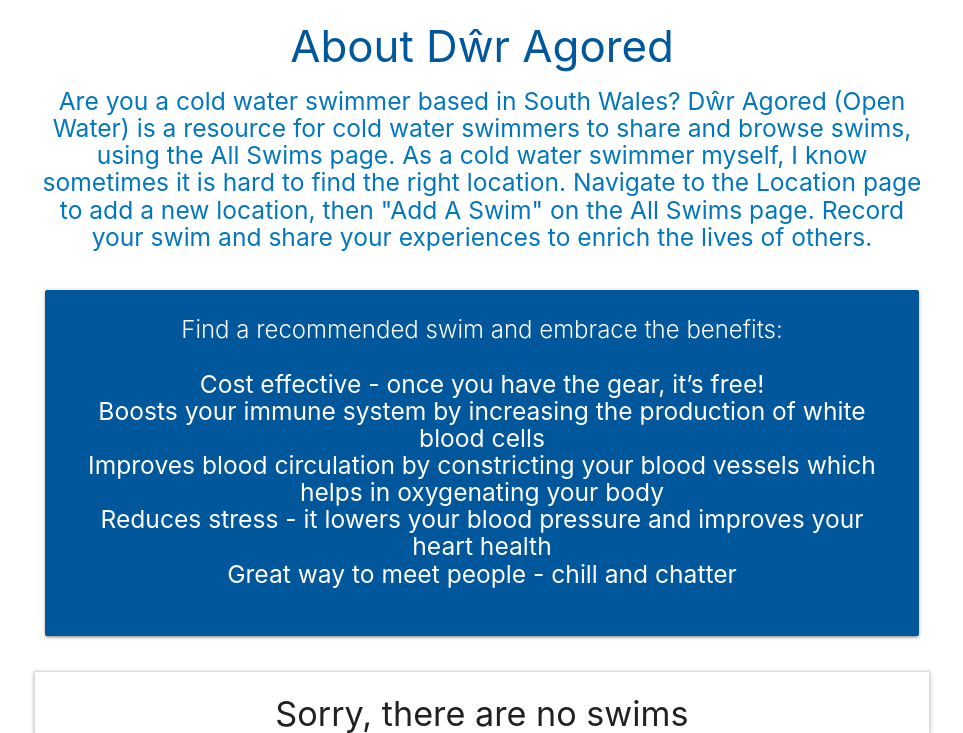
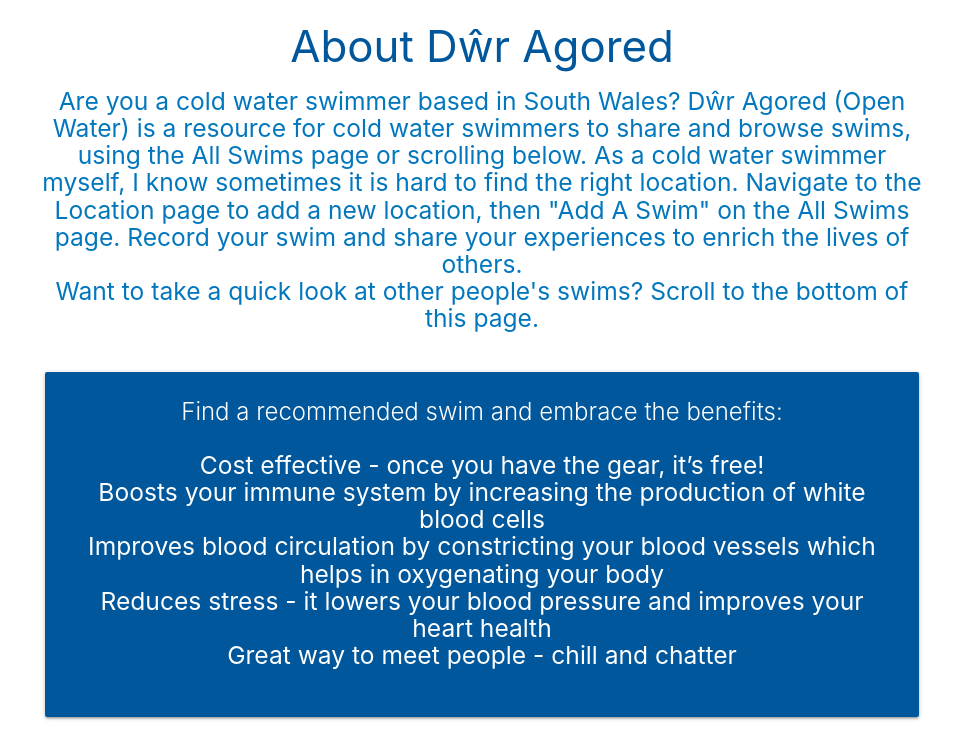
Before and after one commit to mipear/dwragored, a Flask app: page / in a window 1280 px wide. Shown: the part 788-1521 px from the top of the page, without its empty margins (158-1121 px from the left). Run offline with Flask 2, Linux system fonts and the light colour scheme.

Commit message:
Updated intro on homepage and deleted incorrect parts of README

```diff
--- a/dwragored/templates/homepage.html
+++ b/dwragored/templates/homepage.html
@@ -23,12 +23,14 @@
         <h5 class="light-blue-text text-darken-3 center-align">
             Are you a cold water swimmer based in South Wales?
             Dŵr Agored (Open Water)
-            is a resource for cold water swimmers to share and browse swims, using the All Swims page. As a cold
-            water swimmer myself, I know sometimes it is hard to find the right
+            is a resource for cold water swimmers to share and browse swims, using the All Swims page or scrolling below.
+            As a cold water swimmer myself, I know sometimes it is hard to find the right
             location.
 
             Navigate to the Location page to add a new location, then "Add A Swim" on the All Swims page.
             Record your swim and share your experiences to enrich the lives of others.
+            <br>
+            Want to take a quick look at other people's swims? Scroll to the bottom of this page.
         </h5>
     </div>
 </section>
```
Also changed, not shown: README.md.
